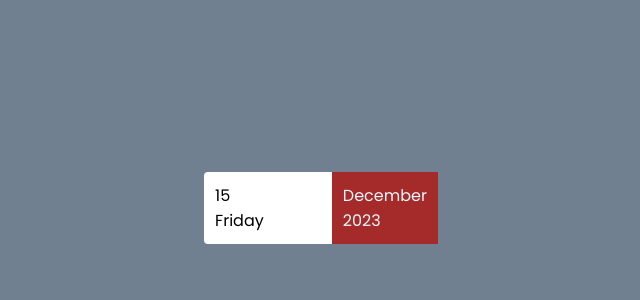
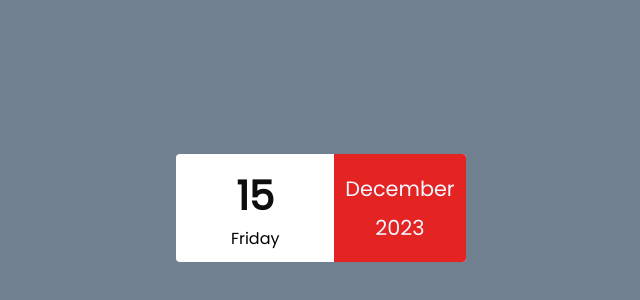
Before and after one commit to harreson-lima/calendar, a plain HTML site: page index.html in a window 1280 px wide. Shown: the part 192-492 px from the top of the page, without its empty margins (319-959 px from the left). Drawn offline with Linux system fonts and the light colour scheme.

Commit message:
update style.css

```diff
--- a/css/style.css
+++ b/css/style.css
@@ -1,4 +1,4 @@
-@import url('https://fonts.googleapis.com/css2?family=Poppins:ital,wght@0,200;0,400;1,500&display=swap');
+@import url("https://fonts.googleapis.com/css2?family=Poppins:ital,wght@0,200;0,400;1,500;1,700&display=swap");
 
 * {
   padding: 0;
@@ -7,7 +7,7 @@
 }
 
 body {
-  font-family: 'Poppins', sans-serif;
+  font-family: "Poppins", sans-serif;
   min-height: 100svh;
   background-color: slategray;
   padding: 1.3rem;
@@ -23,12 +23,29 @@ body {
   grid-template-columns: 1.2fr 1fr;
 }
 
-.year-month {
-  background-color: brown;
+.day, .year-month {
   padding: 0.7rem;
-  color: aliceblue;
+  display: flex;
+  flex-direction: column;
+  align-items: center;
+  justify-content: space-evenly;
 }
 
-.day {
-  padding: 0.7rem;
+.year-month {
+  background-color: rgb(228, 35, 35);
+  border-radius: 0 4px 4px 0;
+  color: aliceblue;
+   font-size: 1.3rem;
 }
+
+.wrapper .day #day-number {
+  font-size: 2.5rem;
+  font-weight: 700;
+  color: #0D0D0D;
+}
+
+.wrapper .day #week-day {
+  font-size: 1rem;
+  font-weight: 400;
+  color: #0D0D0D;
+}
```
